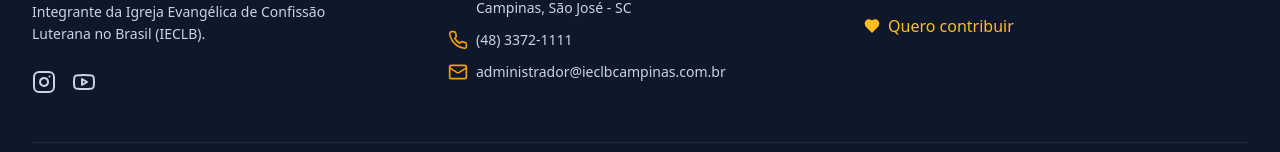
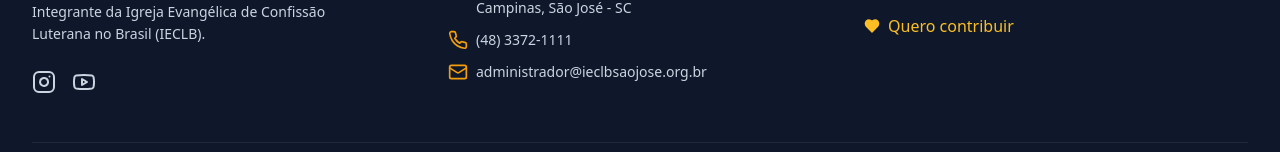
Before and after one commit to gustavophilipp/site-paroquia-sao-jose, a React (Vite) app: page /#/contribua in a window 1280 px wide. Shown: the part 1188-1340 px from the top of the page. Built offline with nearby package versions, Linux system fonts and the light colour scheme.

Commit message:
Update email address in Footer component

```diff
--- a/components/Footer.tsx
+++ b/components/Footer.tsx
@@ -34,7 +34,7 @@ export const Footer: React.FC = () => {
               </li>
               <li className="flex items-center">
                 <Mail className="h-5 w-5 mr-2 text-amber-500 shrink-0" />
-                <span className="text-sm">administrador@ieclbcampinas.com.br</span>
+                <span className="text-sm">administrador@ieclbsaojose.org.br</span>
               </li>
             </ul>
           </div>
```
